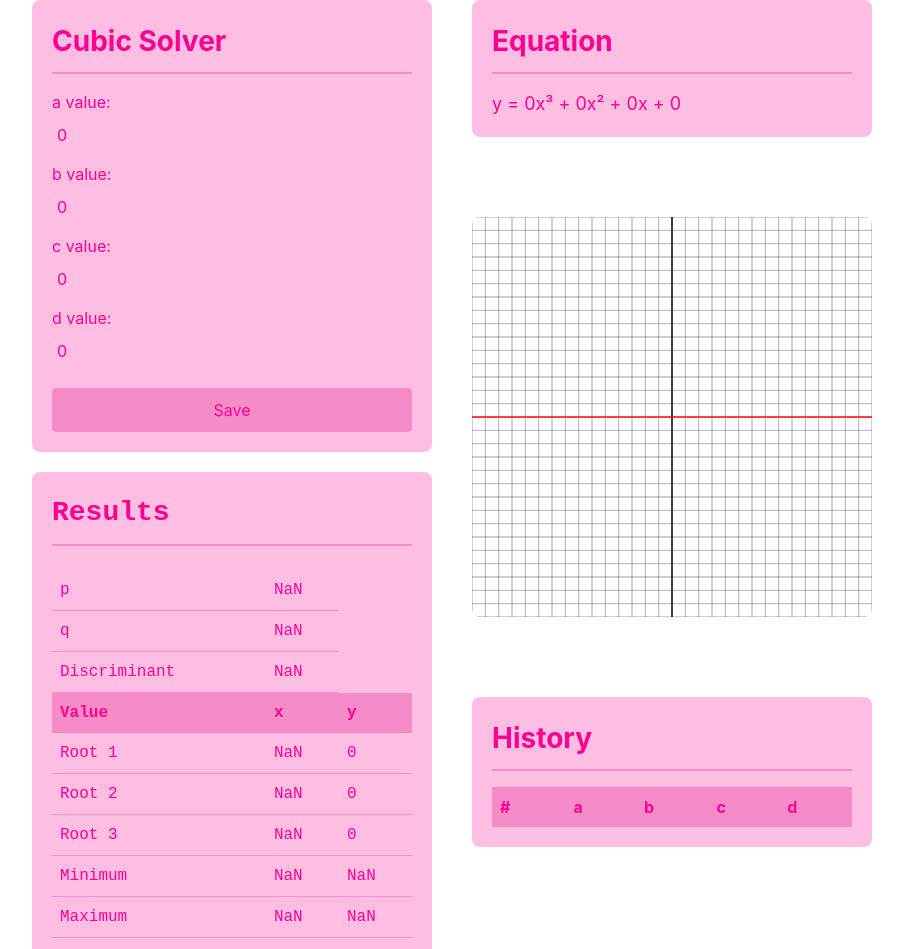
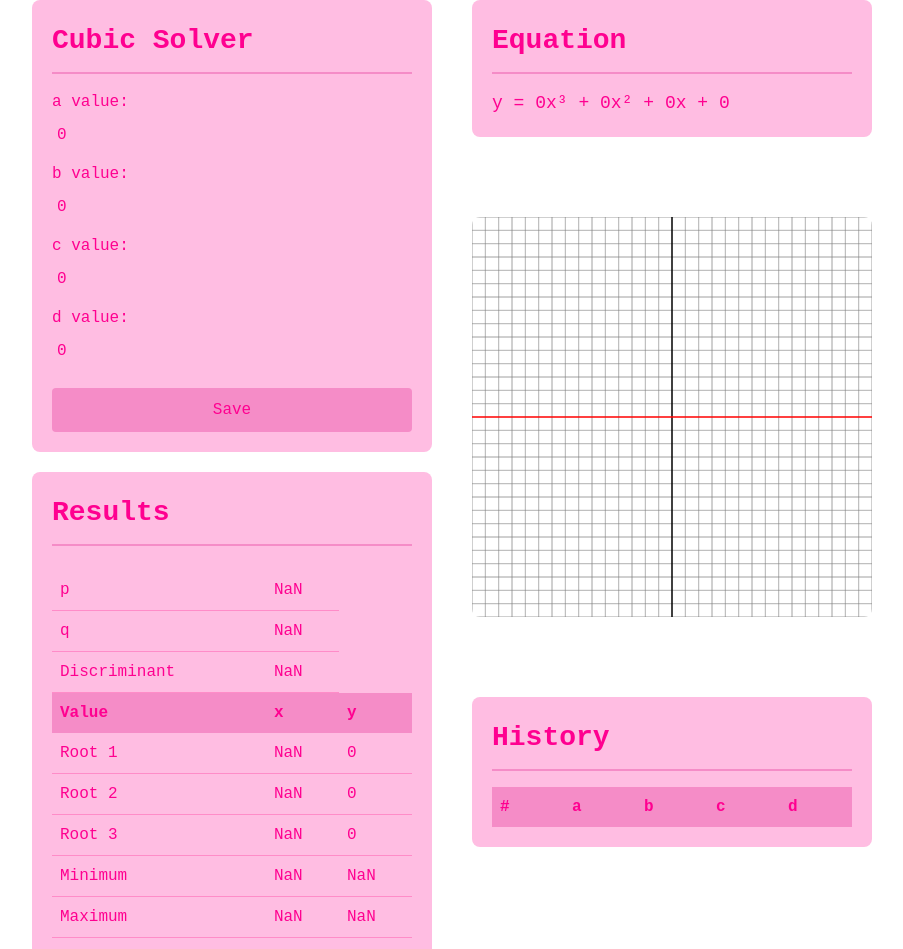
Before and after one commit to sweetbambie/CubicSolverReact, a React (Vite) app: page / in a window 1280 px wide. Shown: the top 949 px of the page, without its empty margins (148-1051 px from the left). Built offline with nearby package versions, Linux system fonts and the light colour scheme.

Commit message:
forgot the font lol

```diff
--- a/src/component/CubicEquation.tsx
+++ b/src/component/CubicEquation.tsx
@@ -7,7 +7,7 @@ interface CubicEquationProps {
 
 export const CubicEquation = ({ a, b, c, d }: CubicEquationProps) => {
   return (
-  <div className="w-[400px] p-[20px] bg-[rgb(255,189,226)] rounded-[8px] text-[rgb(255,0,144)]">
+  <div className="w-[400px] p-[20px] bg-[rgb(255,189,226)] rounded-[8px] text-[rgb(255,0,144)] font-['Courier_New',Courier,monospace]">
     <h1 className="mb-4 text-[28px] font-bold border-b-2 border-[rgb(245,140,199)] pb-[10px]">
       Equation
     </h1>
--- a/src/component/CubicHistory.tsx
+++ b/src/component/CubicHistory.tsx
@@ -12,7 +12,7 @@ interface CubicHistoryProps {
 
 export const CubicHistory = ({ history, onSelect }: CubicHistoryProps) => {
   return (
-  <div className="w-[400px] p-[20px] bg-[rgb(255,189,226)] rounded-[8px] text-[rgb(255,0,144)]">
+  <div className="w-[400px] p-[20px] bg-[rgb(255,189,226)] rounded-[8px] text-[rgb(255,0,144)] font-['Courier_New',Courier,monospace]">
     <h1 className="mb-4 text-[28px] font-bold border-b-2 border-[rgb(245,140,199)] pb-[10px]">
       History
     </h1>
--- a/src/component/CubicInput.tsx
+++ b/src/component/CubicInput.tsx
@@ -15,7 +15,7 @@ export const CubicInput = ({ onChange, onSave }: CubicInputProps) => {
     onSave(a, b, c, d);
   };
   return (
-  <div className="w-[400px] p-[20px] bg-[rgb(255,189,226)] rounded-[8px] text-[rgb(255,0,144)]">
+  <div className="w-[400px] p-[20px] bg-[rgb(255,189,226)] rounded-[8px] text-[rgb(255,0,144)] font-['Courier_New',Courier,monospace]">
     <h1 className="mb-4 text-[28px] font-bold border-b-2 border-[rgb(245,140,199)] pb-[10px]">
       Cubic Solver
     </h1>
```
